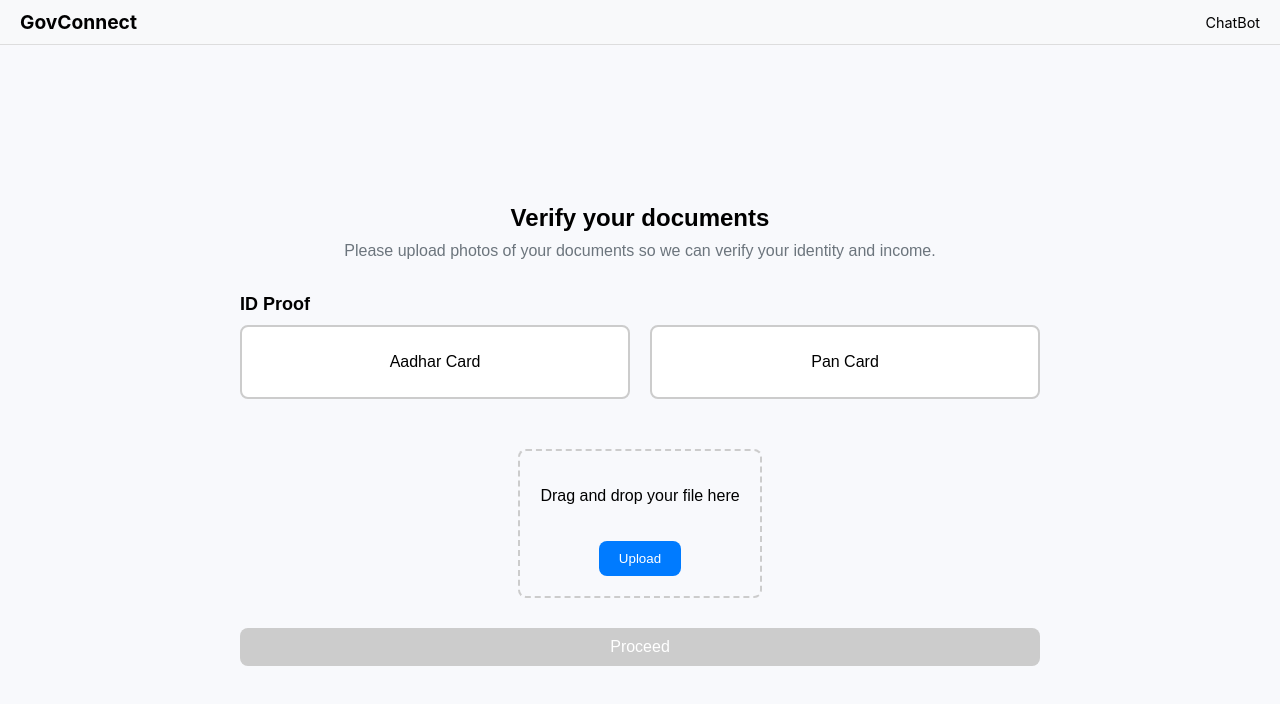
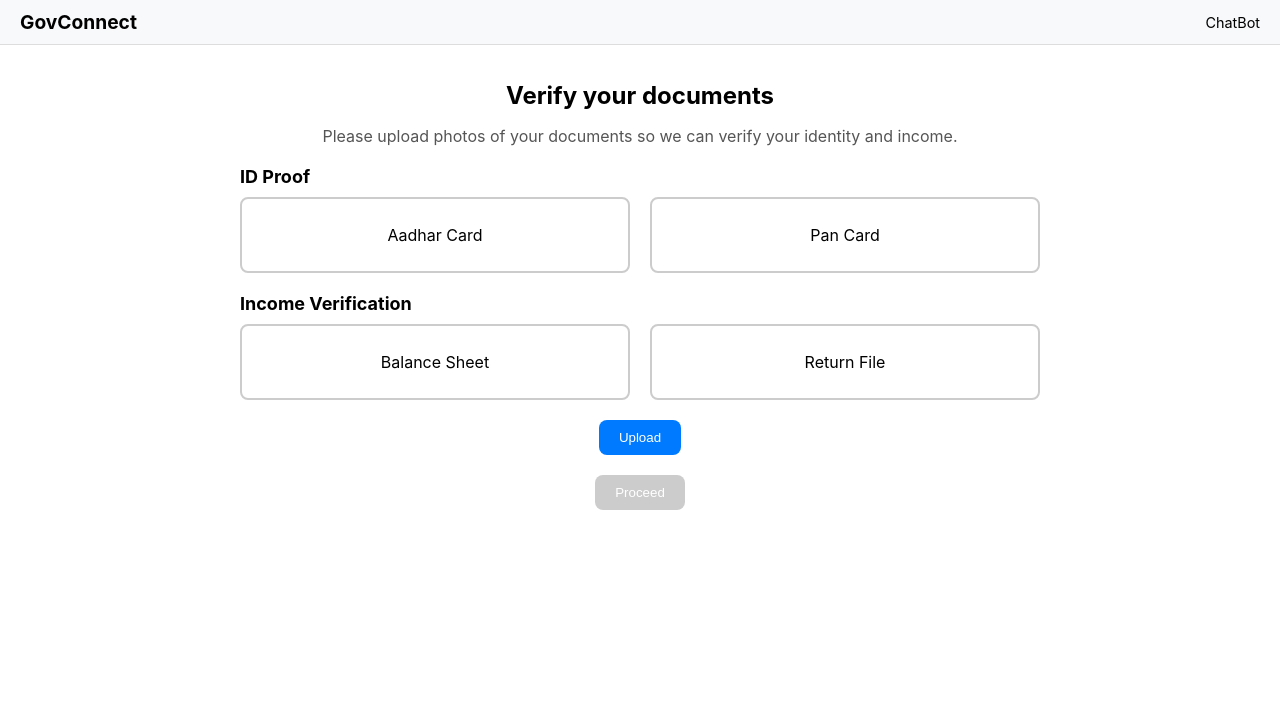
Before and after one commit to jyanjain/GovConnect, a React (Create React App) app: page /upload in a window 1280 px wide. Shown: the top 704 px of the page. Built offline with nearby package versions, Linux system fonts and the light colour scheme.

Commit message:
Updated multiple files with new changes

```diff
--- a/src/components/ButtonSection.js
+++ b/src/components/ButtonSection.js
@@ -9,17 +9,26 @@ function ButtonSection() {
     display: "flex",
     justifyContent: "center",
     gap: "20px",
-    marginTop: "-5%", // Adjust to overlap slightly with the banner
+    marginTop: "-5%", // Adjusts to overlap slightly with the banner
   };
 
   const buttonStyle = {
     padding: "15px 25px",
-    borderRadius: "5px",
-    border: "none",
-    backgroundColor: "#007bff",
-    color: "#fff",
+    borderRadius: "10px", // Rounded corners
+    border: "1px solid #ccc", // Light gray border for subtle separation
+    backgroundColor: "#fffff", // White background
+    color: "#000", // Black text color
     cursor: "pointer",
     fontSize: "1rem",
+    fontWeight: "bold",
+    boxShadow: "0 2px 4px rgba(0, 0, 0, 0.1)", // Subtle shadow for 3D effect
+    transition: "transform 0.2s, box-shadow 0.2s, background-color 0.2s", // Smooth transitions
+  };
+
+  const buttonHoverStyle = {
+    transform: "scale(1.05)", // Slightly enlarge the button
+    boxShadow: "0 4px 8px rgba(0, 0, 0, 0.2)", // Stronger shadow on hover
+    backgroundColor: "#fffff", // Subtle color change on hover
   };
 
   const handleDiscoverClick = () => navigate("/discover");
@@ -28,13 +37,28 @@ function ButtonSection() {
 
   return (
     <div style={buttonContainerStyle}>
-      <button style={buttonStyle} onClick={handleDiscoverClick}>
+      <button
+        style={buttonStyle}
+        onMouseOver={(e) => Object.assign(e.target.style, buttonHoverStyle)}
+        onMouseOut={(e) => Object.assign(e.target.style, buttonStyle)}
+        onClick={handleDiscoverClick}
+      >
         Discover Schemes
       </button>
-      <button style={buttonStyle} onClick={handleUploadClick}>
+      <button
+        style={buttonStyle}
+        onMouseOver={(e) => Object.assign(e.target.style, buttonHoverStyle)}
+        onMouseOut={(e) => Object.assign(e.target.style, buttonStyle)}
+        onClick={handleUploadClick}
+      >
         Upload Documents
       </button>
-      <button style={buttonStyle} onClick={handleChatClick}>
+      <button
+        style={buttonStyle}
+        onMouseOver={(e) => Object.assign(e.target.style, buttonHoverStyle)}
+        onMouseOut={(e) => Object.assign(e.target.style, buttonStyle)}
+        onClick={handleChatClick}
+      >
         Chat with Us
       </button>
     </div>
--- a/src/components/ImageBanner.js
+++ b/src/components/ImageBanner.js
@@ -7,6 +7,17 @@ function ImageBanner() {
     height: "60vh",
     background: `url(${bannerImage}) no-repeat center center/cover`,
     textAlign: "center",
+    overflow: "hidden", // Ensures overlay fits perfectly
+  };
+
+  const overlayStyle = {
+    position: "absolute",
+    top: 0,
+    left: 0,
+    width: "100%",
+    height: "100%",
+    backgroundColor: "rgba(0, 0, 0, 0.3)", // Adjust darkness with opacity
+    zIndex: 1, // Ensures overlay is behind the text
   };
 
   const textContainerStyle = {
@@ -16,6 +27,7 @@ function ImageBanner() {
     transform: "translate(-50%, -50%)",
     color: "#fff",
     textShadow: "0 2px 8px rgba(0, 0, 0, 0.7)",
+    zIndex: 2, // Ensures text is above the overlay
   };
 
   const searchBarStyle = {
@@ -43,6 +55,7 @@ function ImageBanner() {
 
   return (
     <div style={bannerContainerStyle}>
+      <div style={overlayStyle}></div>
       <div style={textContainerStyle}>
         <h1>Instant access to public schemes and services</h1>
         <p>Search, find, and apply for the right scheme for you.</p>
--- a/src/pages/UploadDocuments.js
+++ b/src/pages/UploadDocuments.js
@@ -1,5 +1,4 @@
 import React, { useState } from "react";
-import { useNavigate } from "react-router-dom"; // Import useNavigate
 import Navbar from "../components/Navbar";
 
 function UploadDocuments() {
@@ -11,58 +10,36 @@ function UploadDocuments() {
     returnFile: null,
   });
 
-  const navigate = useNavigate(); // Initialize the navigate function
-
-  // Inline Styles
   const containerStyle = {
-    height: "calc(100vh - 60px)", // Adjusted height to account for Navbar
-    display: "flex",
-    flexDirection: "column",
-    alignItems: "center",
-    justifyContent: "center",
     padding: "20px",
-    backgroundColor: "#f8f9fc",
-    fontFamily: "'Arial', sans-serif",
+    maxWidth: "800px",
+    margin: "0 auto",
     textAlign: "center",
-    margin: "0",
-    marginTop: "0", // Removed negative margin
-    overflow: "hidden", // Prevent scrolling
   };
 
-
   const headerStyle = {
-    marginBottom: "20px",
+    fontSize: "24px",
+    fontWeight: "bold",
+    marginBottom: "10px",
   };
 
-  const titleStyle = {
-    fontSize: "24px",
-    fontWeight: "bold",
-    margin: 0,
-  };
-
-  const subTitleStyle = {
+  const subHeaderStyle = {
     fontSize: "16px",
-    color: "#6c757d",
-    margin: "10px 0 0",
-  };
-
-  const sectionStyle = {
-    width: "100%",
-    maxWidth: "800px",
-    marginBottom: "30px",
+    color: "#555",
+    marginBottom: "20px",
   };
 
   const sectionHeaderStyle = {
     fontSize: "18px",
     fontWeight: "bold",
-    marginBottom: "10px",
+    margin: "20px 0 10px",
     textAlign: "left",
   };
 
   const cardContainerStyle = {
     display: "flex",
+    justifyContent: "space-between",
     gap: "20px",
-    justifyContent: "space-between",
   };
 
   const cardStyle = (isSelected) => ({
@@ -72,27 +49,7 @@ function UploadDocuments() {
     padding: "10px",
     textAlign: "center",
     cursor: "pointer",
-    backgroundColor: "#fff",
-    transition: "border-color 0.3s",
   });
-
-  const uploadedTextStyle = {
-    color: "green",
-    marginTop: "8px",
-  };
-
-  const uploadZoneStyle = {
-    display: "flex",
-    flexDirection: "column",
-    alignItems: "center",
-    justifyContent: "center",
-    border: "2px dashed #ccc",
-    borderRadius: "8px",
-    padding: "20px",
-    backgroundColor: "#f8f9fc",
-    cursor: "pointer",
-    marginTop: "20px",
-  };
 
   const uploadButtonStyle = {
     backgroundColor: "#007bff",
@@ -104,20 +61,28 @@ function UploadDocuments() {
     marginTop: "20px",
   };
 
-  const proceedButtonStyle = (isEnabled) => ({
-    width: "100%",
-    maxWidth: "800px",
-    backgroundColor: isEnabled ? "#007bff" : "#ccc",
+  const proceedButtonStyle = {
+    backgroundColor:
+      uploadedFiles.aadhar &&
+      uploadedFiles.pan &&
+      uploadedFiles.balanceSheet &&
+      uploadedFiles.returnFile
+        ? "#007bff"
+        : "#ccc",
     color: "#fff",
     borderRadius: "8px",
     padding: "10px 20px",
     border: "none",
-    cursor: isEnabled ? "pointer" : "not-allowed",
-    marginTop: "30px",
-    fontSize: "16px",
-  });
+    cursor:
+      uploadedFiles.aadhar &&
+      uploadedFiles.pan &&
+      uploadedFiles.balanceSheet &&
+      uploadedFiles.returnFile
+        ? "pointer"
+        : "not-allowed",
+    marginTop: "20px",
+  };
 
-  // Event Handlers
   const handleCardClick = (docType) => {
     setSelectedDoc(docType);
   };
@@ -136,35 +101,28 @@ function UploadDocuments() {
       if (file) {
         setUploadedFiles((prev) => ({
           ...prev,
-          [selectedDoc]: file.name, // Store file name
+          [selectedDoc]: file.name, // Store file name (or URL for database integration)
         }));
-        setSelectedDoc(null);
+        setSelectedDoc(null); // Reset selection
       }
     };
     input.click();
   };
 
-  const handleProceed = () => {
-    navigate("/discover"); // Redirect to Discover Schemes page
-  };
-
-  // Allow submission with only Aadhar and PAN card
-  const allFilesUploaded = uploadedFiles.aadhar && uploadedFiles.pan;
-
   return (
     <div>
-      <Navbar links={[{ href: "/chatbot", label: "ChatBot" }]} />
+      <Navbar
+        links={[
+          { href: "/chatbot", label: "ChatBot" },
+        ]}
+      />
       <div style={containerStyle}>
-        <div style={headerStyle}>
-          <h1 style={titleStyle}>Verify your documents</h1>
-          <p style={subTitleStyle}>
-            Please upload photos of your documents so we can verify your
-            identity and income.
-          </p>
-        </div>
+        <h1 style={headerStyle}>Verify your documents</h1>
+        <p style={subHeaderStyle}>
+          Please upload photos of your documents so we can verify your identity and income.
+        </p>
 
-        {/* ID Proof Section */}
-        <div style={sectionStyle}>
+        <div>
           <h2 style={sectionHeaderStyle}>ID Proof</h2>
           <div style={cardContainerStyle}>
             <div
@@ -172,35 +130,54 @@ function UploadDocuments() {
               onClick={() => handleCardClick("aadhar")}
             >
               <p>Aadhar Card</p>
-              {uploadedFiles.aadhar && (
-                <p style={uploadedTextStyle}>
-                  Uploaded: {uploadedFiles.aadhar}
-                </p>
-              )}
+              {uploadedFiles.aadhar && <p style={{ color: "green" }}>Uploaded: {uploadedFiles.aadhar}</p>}
             </div>
             <div
               style={cardStyle(selectedDoc === "pan")}
               onClick={() => handleCardClick("pan")}
             >
               <p>Pan Card</p>
-              {uploadedFiles.pan && (
-                <p style={uploadedTextStyle}>Uploaded: {uploadedFiles.pan}</p>
+              {uploadedFiles.pan && <p style={{ color: "green" }}>Uploaded: {uploadedFiles.pan}</p>}
+            </div>
+          </div>
+        </div>
+
+        <div>
+          <h2 style={sectionHeaderStyle}>Income Verification</h2>
+          <div style={cardContainerStyle}>
+            <div
+              style={cardStyle(selectedDoc === "balanceSheet")}
+              onClick={() => handleCardClick("balanceSheet")}
+            >
+              <p>Balance Sheet</p>
+              {uploadedFiles.balanceSheet && (
+                <p style={{ color: "green" }}>Uploaded: {uploadedFiles.balanceSheet}</p>
+              )}
+            </div>
+            <div
+              style={cardStyle(selectedDoc === "returnFile")}
+              onClick={() => handleCardClick("returnFile")}
+            >
+              <p>Return File</p>
+              {uploadedFiles.returnFile && (
+                <p style={{ color: "green" }}>Uploaded: {uploadedFiles.returnFile}</p>
               )}
             </div>
           </div>
         </div>
-
-        {/* Upload Zone */}
-        <div style={uploadZoneStyle} onClick={handleUpload}>
-          <p>Drag and drop your file here</p>
-          <button style={uploadButtonStyle}>Upload</button>
+<div>
+        <button style={uploadButtonStyle} onClick={handleUpload}>
+          Upload
+        </button>
         </div>
-
-        {/* Proceed Button */}
         <button
-          style={proceedButtonStyle(allFilesUploaded)}
-          disabled={!allFilesUploaded}
-          onClick={handleProceed}
+          style={proceedButtonStyle}
+          disabled={
+            !uploadedFiles.aadhar ||
+            !uploadedFiles.pan ||
+            !uploadedFiles.balanceSheet ||
+            !uploadedFiles.returnFile
+          }
         >
           Proceed
         </button>
```
